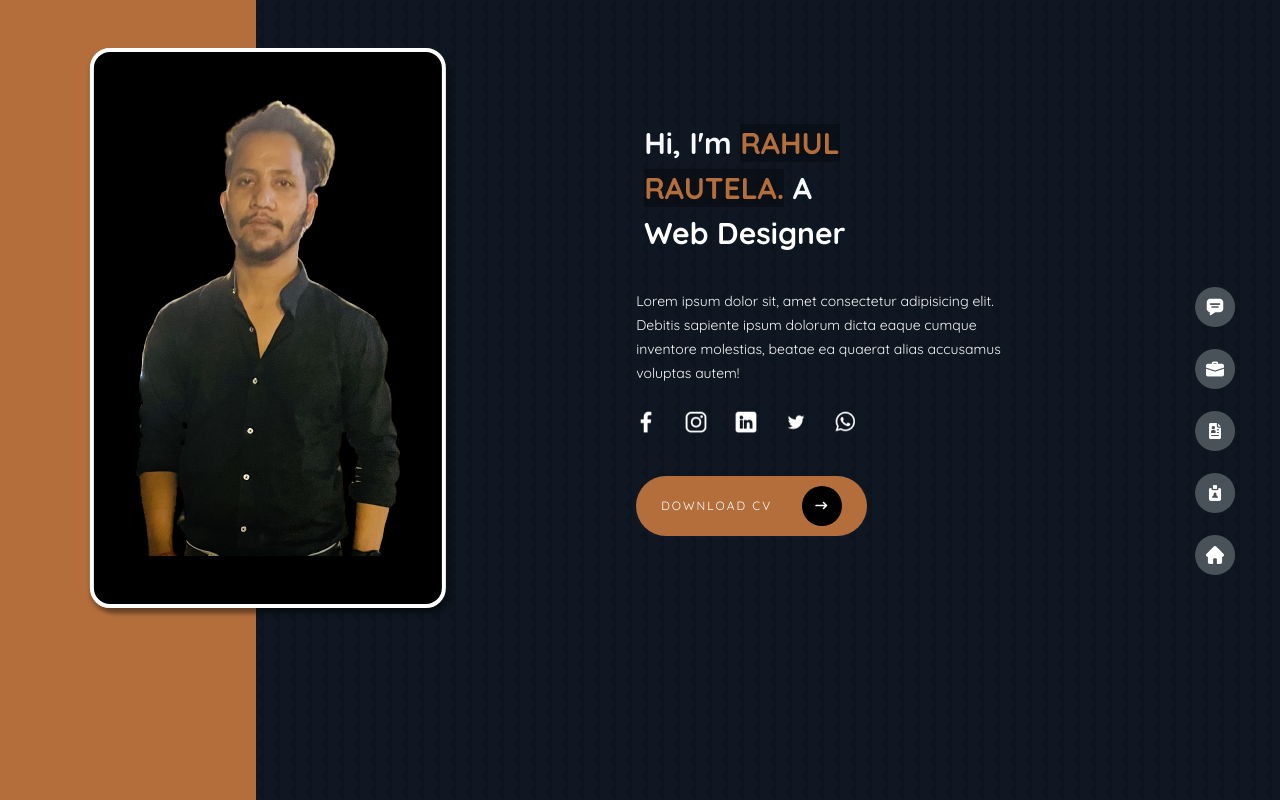
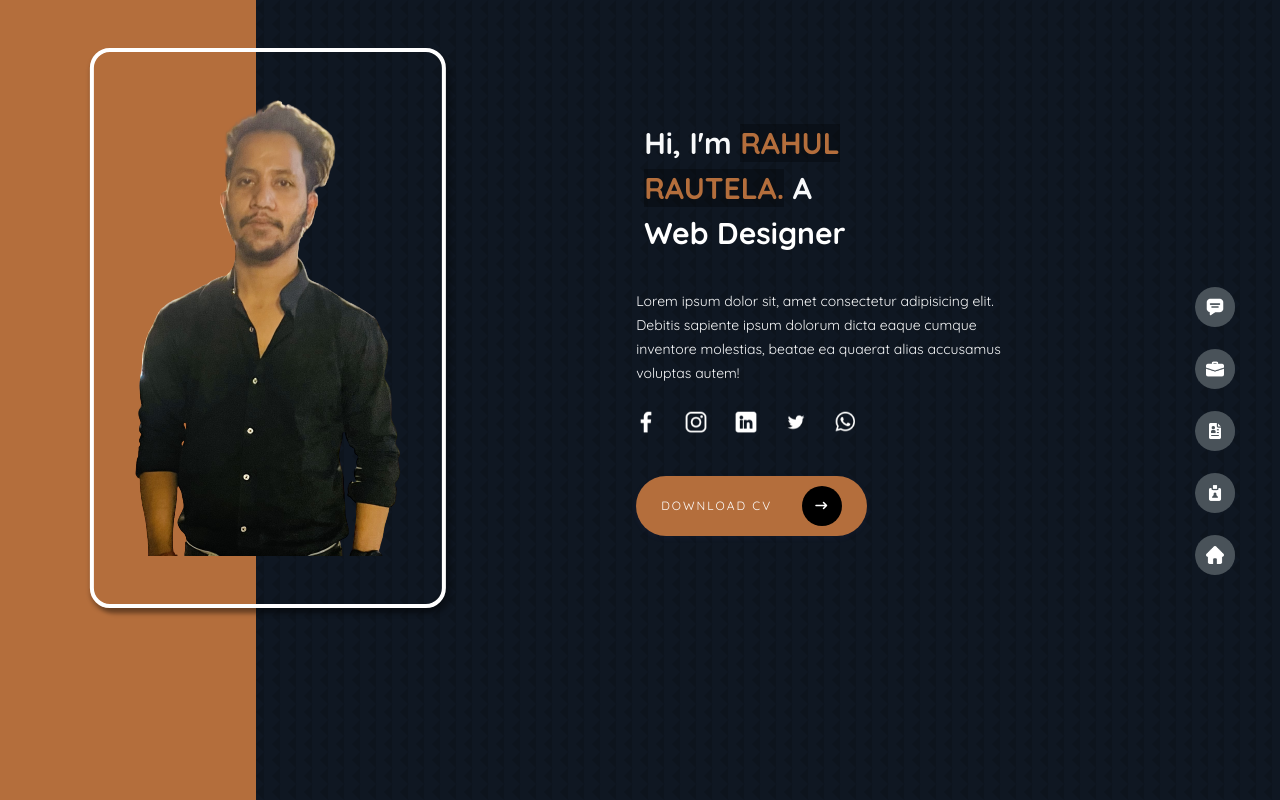
Before and after one commit to rahul995871/portfolio, a React (Vite) app: page / in a window 1280 px wide. Shown: the top 800 px of the page. Built offline with nearby package versions, Linux system fonts and the light colour scheme.

Commit message:
asdsadasdsad

```diff
--- a/src/components/Home.css
+++ b/src/components/Home.css
@@ -113,7 +113,7 @@ body{
     display: block;
     width: 90%;
     height: 100%;
-    background-color: black;
+    background-color: transparent;
     background-repeat: no-repeat;
     background-size: cover;
     border-radius: 20px;
```
Also changed, not shown: src/images/me.png (added).
